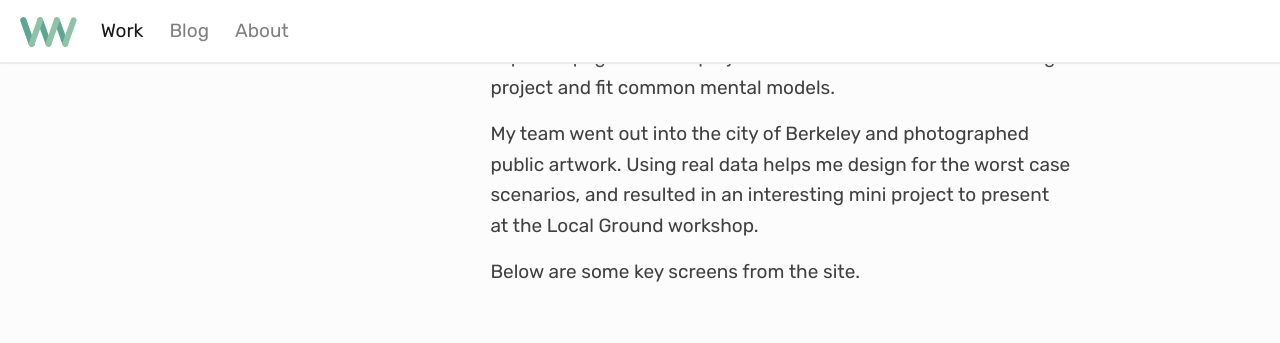
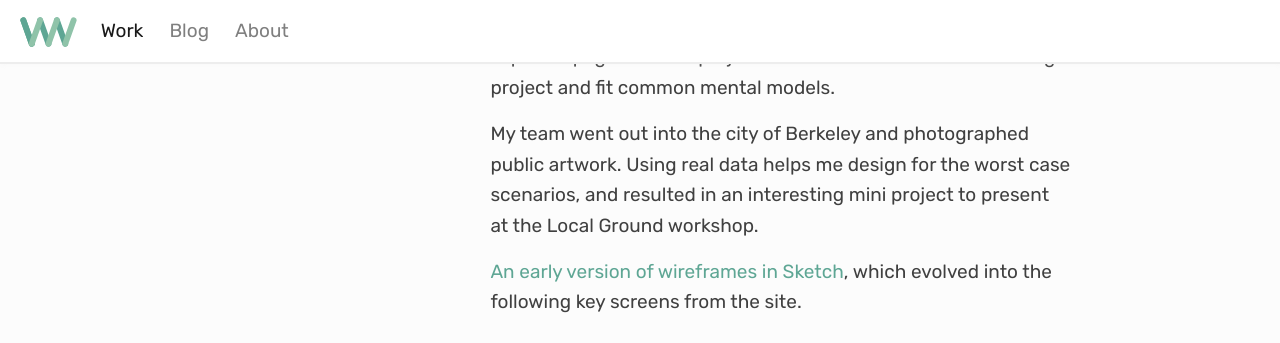
Before and after one commit to ellenvanwyk/ellenvanwyk.github.io, a Jekyll site: the page built from caseStudies/_posts/2018-03-09-localGround.markdown, in a window 1280 px wide and 900 px high, scrolled down 6113 px, cut to the strip 0-343 px from the top of the window. Built offline with Jekyll 4.4.1, drawn with Linux system fonts in a browser that asks for light colours; nearby versions of some CDN libraries.

Commit message:
old prototype

```diff
--- a/caseStudies/_posts/2018-03-09-localGround.markdown
+++ b/caseStudies/_posts/2018-03-09-localGround.markdown
@@ -93,7 +93,7 @@ In the existing version, users switch between projects by turning on and off dat
 
 My team went out into the city of Berkeley and photographed public artwork. Using real data helps me design for the worst case scenarios, and resulted in an interesting mini project to present at the Local Ground workshop.
 
-Below are some key screens from the site.
+[An early version of wireframes in Sketch](https://invis.io/D9OBKC2KASG#/165639448_Desktop), which evolved into the following key screens from the site.
 
 <div class="design-feature">
 	<img src="/assets/LOCALGROUND/lg-prototype.png"  title="IMAGE: SITS TAB  In this view, users can edit their data, including media, in bulk. Media and sites can be presented as either a card or spreadsheet view">
```
